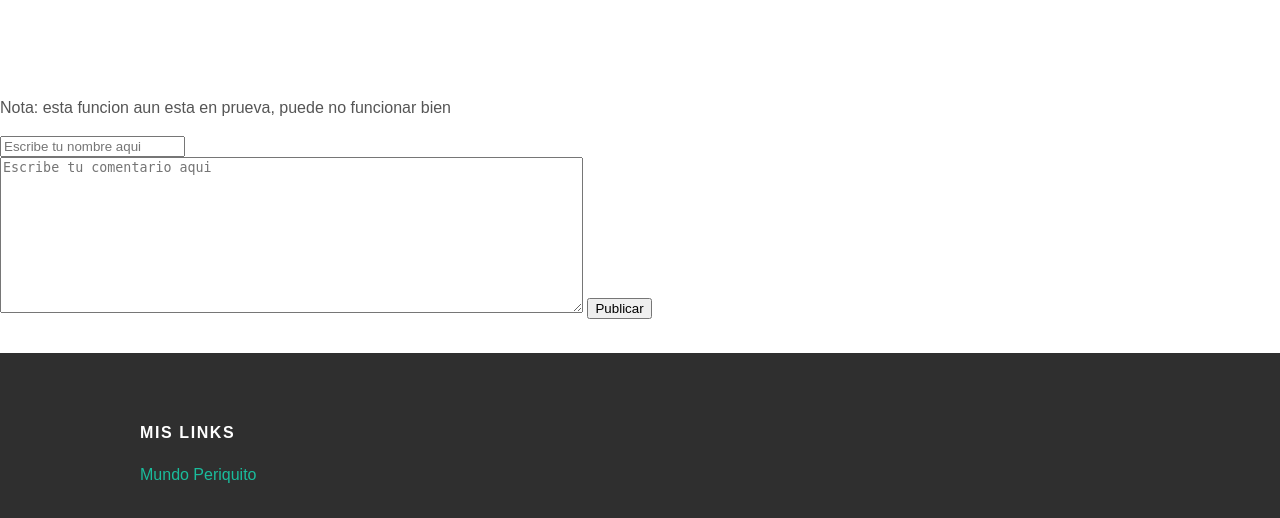
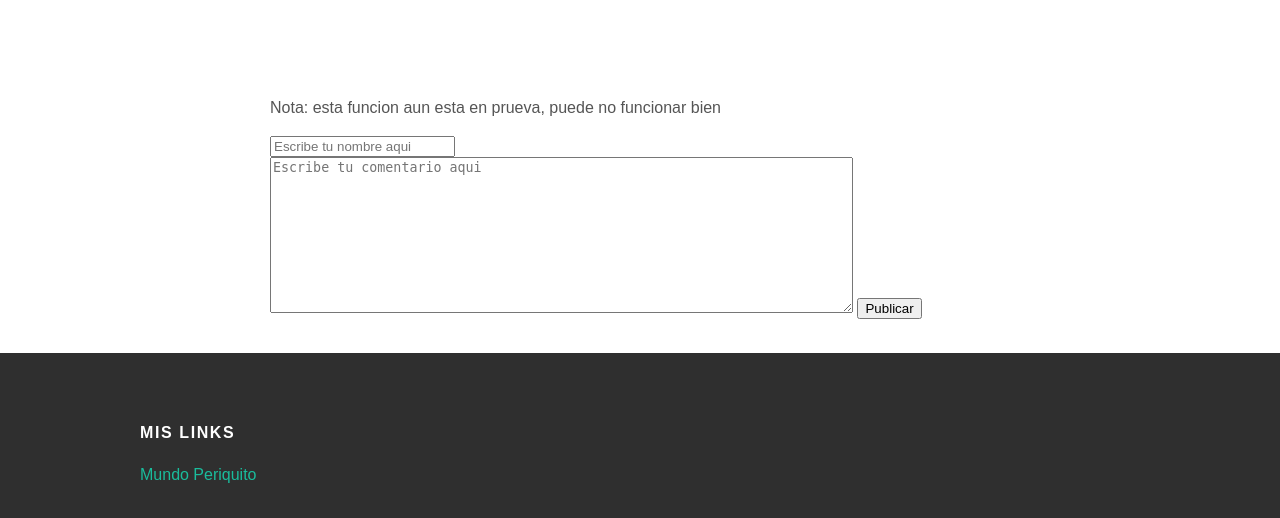
Before and after one commit to CarmenSR/Carmensr.github.io, a PHP site: page / in a window 1280 px wide. Shown: the part 891-1409 px from the top of the page. Run offline with PHP 8.4, Linux system fonts and the light colour scheme.

Commit message:
Update styles.css

```diff
--- a/styles.css
+++ b/styles.css
@@ -131,3 +131,7 @@ border-radius: 150px 150px 150px 150px}
 .publicacion-container:nth-child(even){
   background-color: #f2f2f2;
 }
+
+.coment {
+  margin-left: 270px;
+}
```
